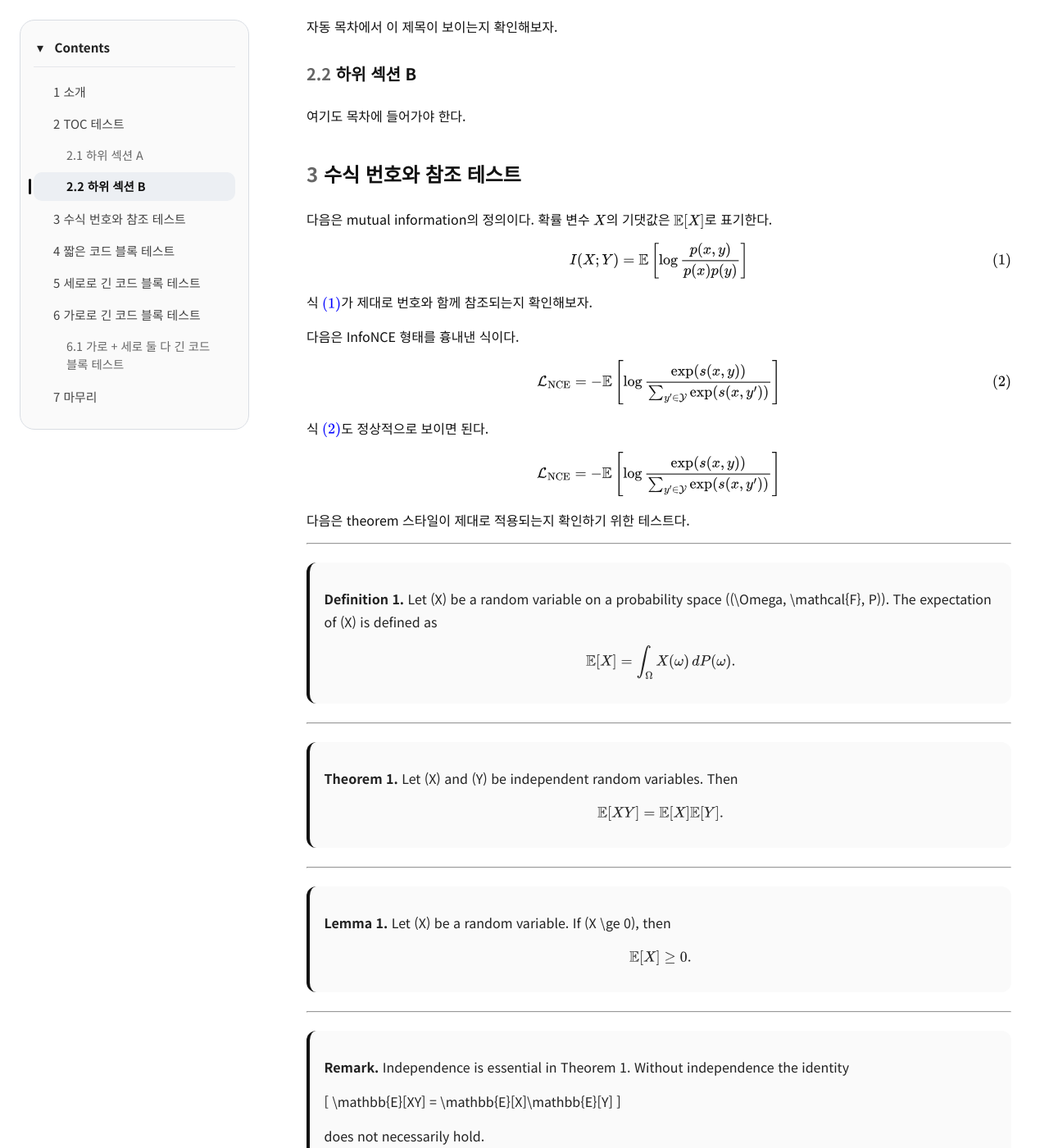
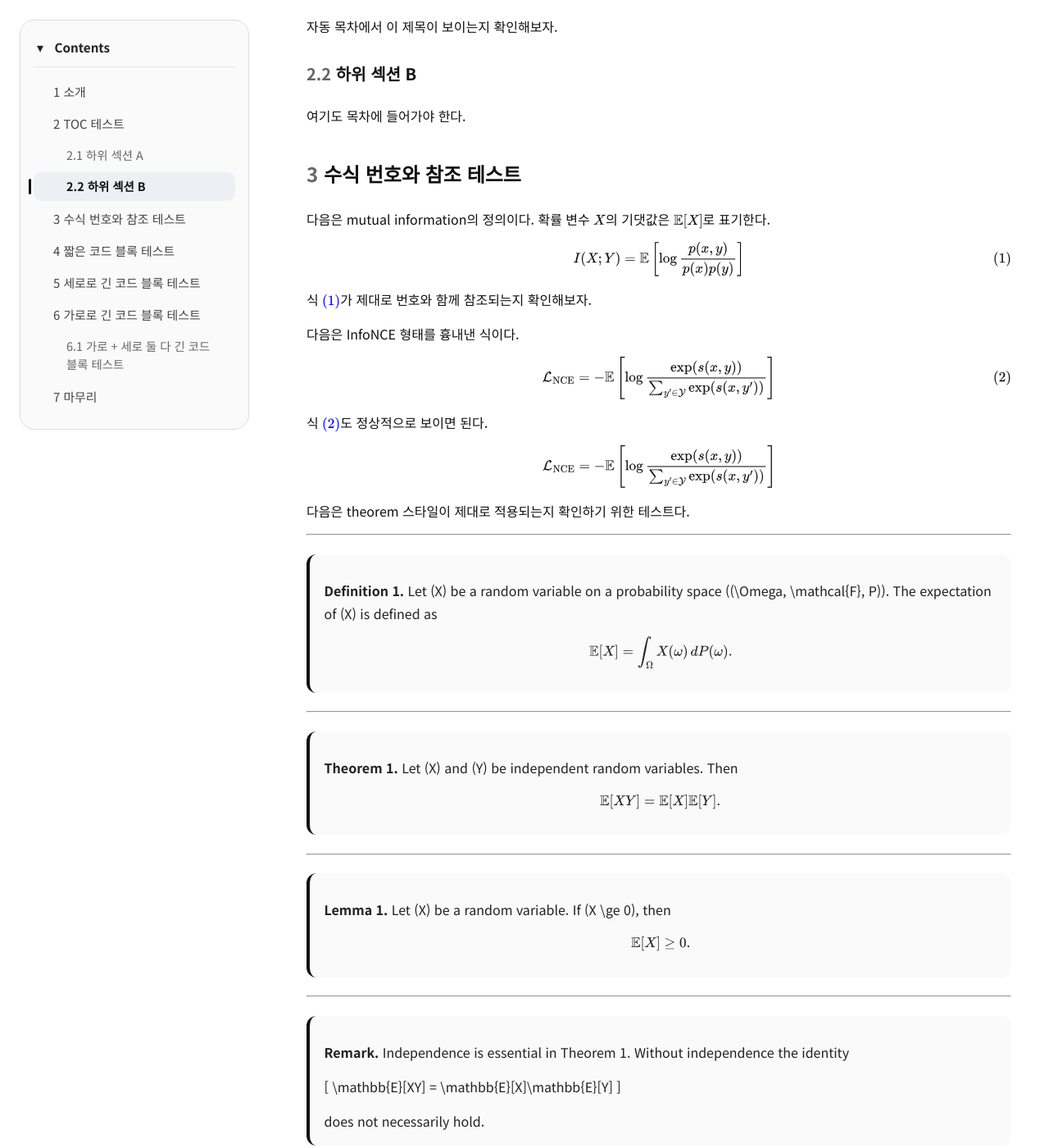
Before and after one commit to pathfinder-J/pathfinder-J.github.io, a Jekyll site: the page built from notes/example.md, in a window 1280 px wide and 1400 px high, scrolled down 713 px. Shown: the whole window at 82% size. Built offline with Jekyll 4.4.1, drawn with Linux system fonts in a browser that asks for light colours.

Commit message:
Update post.css

```diff
--- a/assets/css/post.css
+++ b/assets/css/post.css
@@ -43,7 +43,7 @@
 /* ===== MathJax minimal styling (SVG) ===== */
 
 mjx-container {
-  font-size: 0.92em;
+  font-size: 0.88em;
   max-width: 100%;
 }
 
@@ -52,14 +52,26 @@
 }
 
 mjx-container[display="true"] {
-  margin: 1.2rem 0;
+  margin: 1.15rem 0;
   overflow-x: auto;
   overflow-y: hidden;
   max-width: 100%;
+  position: relative;
 }
 
+/* equation number */
+mjx-container[display="true"] mjx-tag {
+  position: absolute;
+  right: 0;
+  top: 50%;
+  transform: translateY(-50%);
+  font-size: 0.9em;
+  color: #444;
+}
+
+/* delimiter baseline tweak */
 mjx-mo {
-  vertical-align: 0.15em;
+  vertical-align: 0.05em;
 }
 
 /* ===== block quotes ===== */
```
